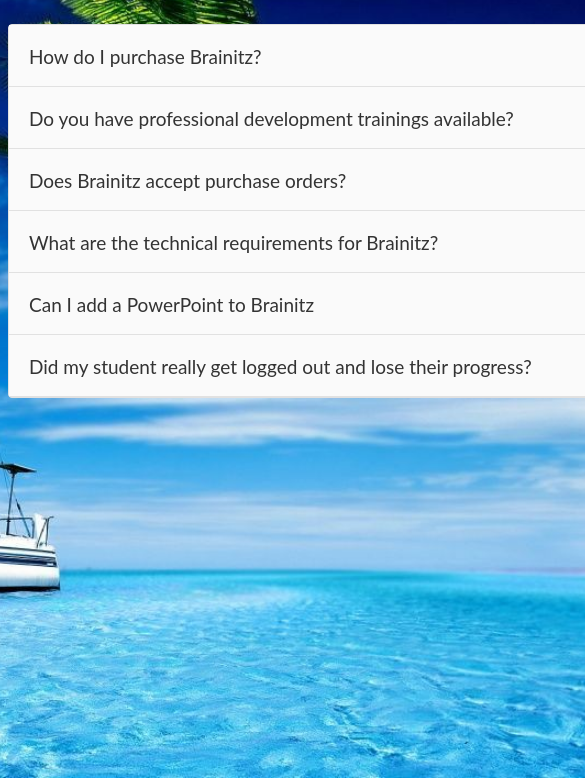
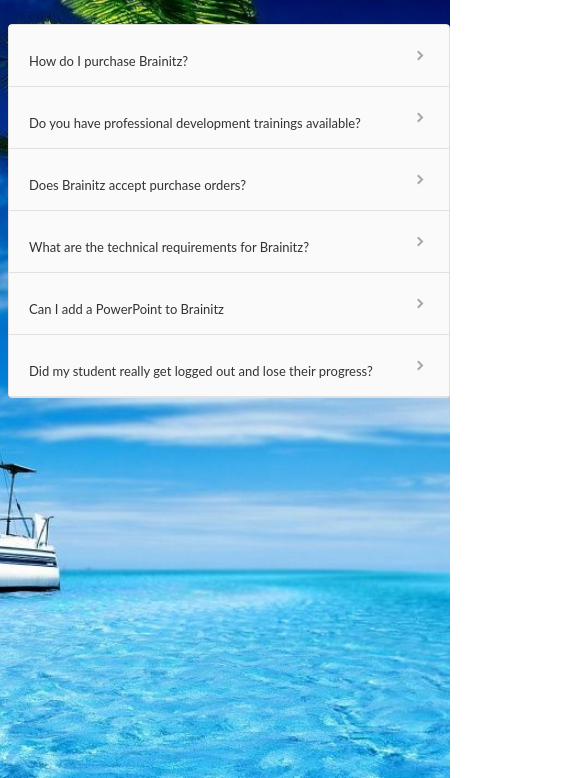
Before and after one commit to sunny080/travel, a plain HTML site: page FAQs.html in a window 390 px wide. Shown: the part 66-844 px from the top of the page, 585 px wide, since content can reach past the window. Drawn offline with Linux system fonts and the light colour scheme.

Commit message:
Add files via upload

```diff
--- a/FAQs.css
+++ b/FAQs.css
@@ -119,7 +119,19 @@ body{
 
 
 
+@media (max-width:620px){
+  .faq-heading{
+    font-size: 16px !important;
+    margin-top: 23px;
+  }
+}
 
+@media (max-width:520px){
+  .faq-heading{
+    font-size: 13px !important;
+    margin-top: 27px;
+  }
+}
 
 
 
@@ -149,13 +161,14 @@ body{
 }
 
 .faq {
-  width: 1000px;
+  width: 80%;
   margin: 0 auto;
   background: white;
   border-radius: 4px;
   position: relative;
   border: 1px solid #E1E1E1;
   margin-top: 90px;
+  min-width: 440px;
 }
 .faq label {
   display: block;
```
Also changed, not shown: htmls/phillipens/phill.html (+1 -1 lines).
